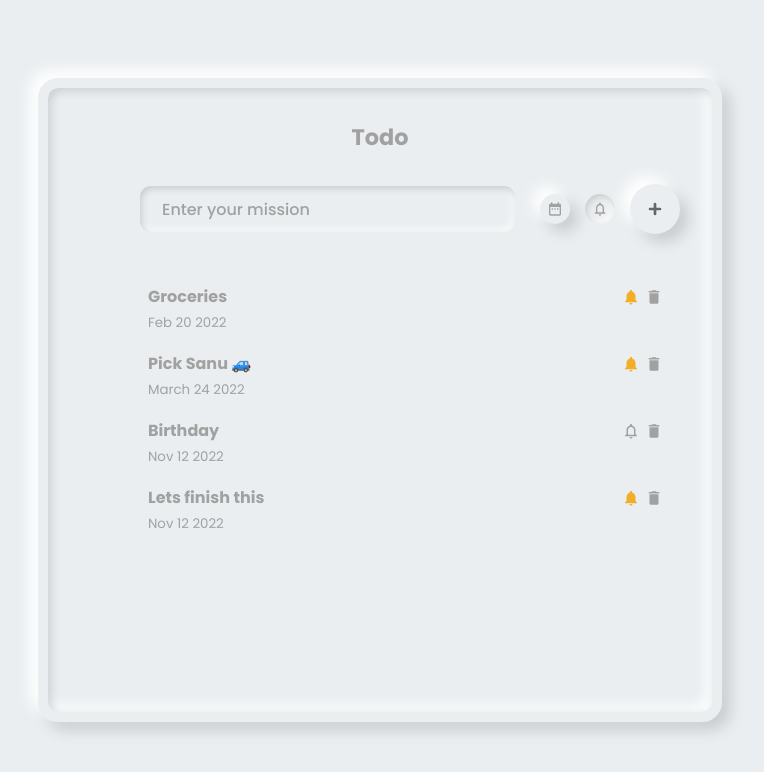
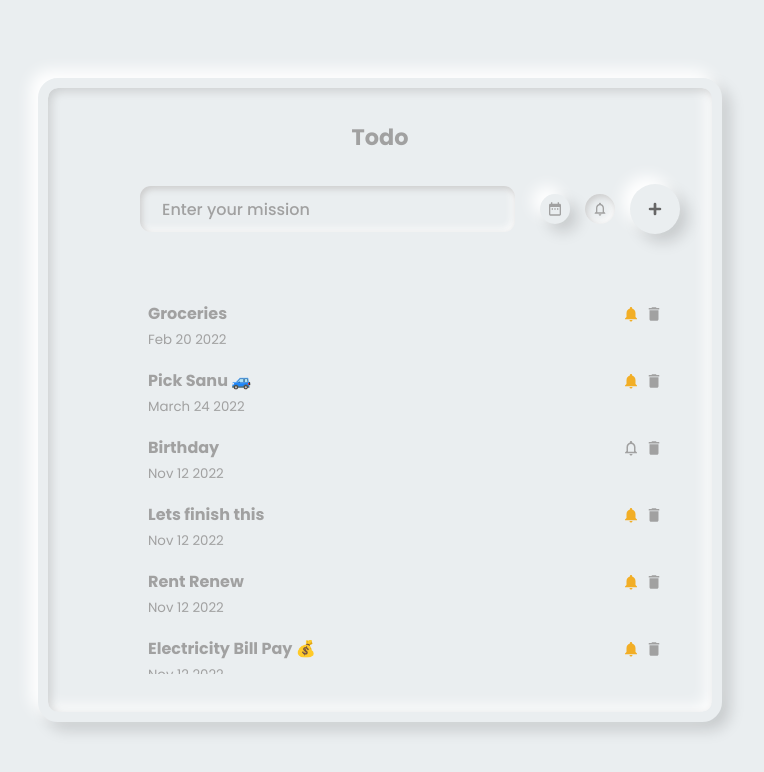
Before and after one commit to tyrants666/React-Todo, a React (Create React App) app: page / in a window 1280 px wide. Shown: the top 772 px of the page, without its empty margins (260-1024 px from the left). Built offline with nearby package versions, Linux system fonts and the light colour scheme.

Commit message:
feature/extra tasks added & UI update

```diff
--- a/src/App.js
+++ b/src/App.js
@@ -33,7 +33,21 @@ function App() {
       },
       {
           id: 4,
-        title: 'Lets finish this',
+          title: 'Lets finish this',
+          day: 'Nov 12 2022',
+          time: '10:00',
+          reminder: true
+      },
+      {
+          id: 5,
+          title: 'Rent Renew',
+          day: 'Nov 12 2022',
+          time: '10:00',
+          reminder: true
+      },
+      {
+          id: 6,
+          title: 'Electricity Bill Pay 💰',
           day: 'Nov 12 2022',
           time: '10:00',
           reminder: true
--- a/src/index.css
+++ b/src/index.css
@@ -8,6 +8,7 @@
   --grey: #666;
   --grey-300: #7f7f7f;
   --text: #a1a1a1;
+  --text-300: #b9b9b9;
 }
 ::-moz-selection {
   background: var(--primary);
@@ -93,6 +94,9 @@ input[type="checkbox"]{
 
 header {
   margin-bottom: 50px;
+  @media(max-width: 767px) {
+    margin-bottom: 25px;
+  }
 }
 
 header h4 {
@@ -135,12 +139,10 @@ header form{
 
 /* Global Component ------------------------ */
 .in {
-  box-shadow: inset 2px 3px 6px #ccc,
-    inset -3px -3px 7px #fbfbfb;
+  box-shadow: inset 2px 3px 6px #ccc, inset -3px -3px 7px #fbfbfb;
 }
 .out{
-  box-shadow: -8px -8px 15px #fff,
-      8px 8px 15px hsla(0, 0%, 0%, 15%);
+  box-shadow: -8px -8px 15px #fff, 8px 8px 15px hsla(0, 0%, 0%, 15%);
 }
 
 /* custon checkbox/date ------ */
@@ -212,6 +214,27 @@ header form{
 }
 
 /* Tasks Component ------------------------ */
+.task-wrapper.container-left::-webkit-scrollbar { width: 5px; }
+.task-wrapper.container-left::-webkit-scrollbar-track {
+  background-color: #f1f1f1;
+  box-shadow: inset 2px 3px 6px #ccc, inset -3px -3px 7px #fbfbfb;
+  border-radius: 5px;
+}
+.task-wrapper.container-left::-webkit-scrollbar-thumb {
+  background-color: var(--text-300);
+  box-shadow: -8px -8px 15px #fff, 8px 8px 15px hsla(0, 0%, 0%, 15%);
+  border-radius: 5px;
+}
+@media (max-width: 767px) {
+  .task-wrapper.container-left::-webkit-scrollbar {
+    display: none;
+  }
+}
+
+.task-wrapper.container-left{
+  max-height: calc(100% - 170px);
+  overflow: auto;
+}
 .task{
   /* margin: 17px 8px; */
   margin: 17px 17px 17px 8px;
```
